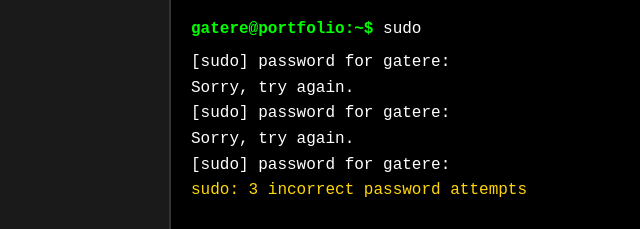
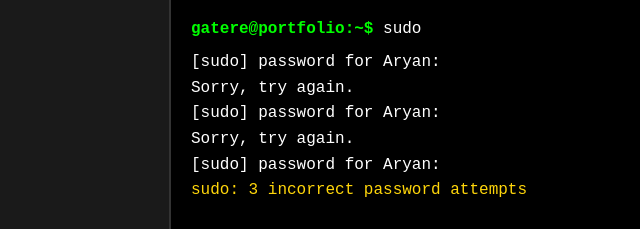
Before and after one commit to aryansingh0777raghav/Aryan-Interactive-portfolio, a plain HTML site: page index.html in a window 1280 px wide. Both pictures are taken after a click on the element "sudo". Shown: the part 471-700 px from the top of the page, 229-869 px from the left. Drawn offline with Linux system fonts and the light colour scheme.

Commit message:
Updated Sudo

```diff
--- a/index.html
+++ b/index.html
@@ -649,11 +649,11 @@ ${portfolioData.skills.map(skill => `<span class="output cyan">•</span> <span
             },
 
             sudo: () => {
-                return `<span class="output">[sudo] password for gatere:</span>
+                return `<span class="output">[sudo] password for Aryan:</span>
 <span class="output">Sorry, try again.</span>
-<span class="output">[sudo] password for gatere:</span>
+<span class="output">[sudo] password for Aryan:</span>
 <span class="output">Sorry, try again.</span>
-<span class="output">[sudo] password for gatere:</span>
+<span class="output">[sudo] password for Aryan:</span>
 <span class="output yellow">sudo: 3 incorrect password attempts</span>
 
 <span class="output purple">Nice try! 😄</span>`;
```
